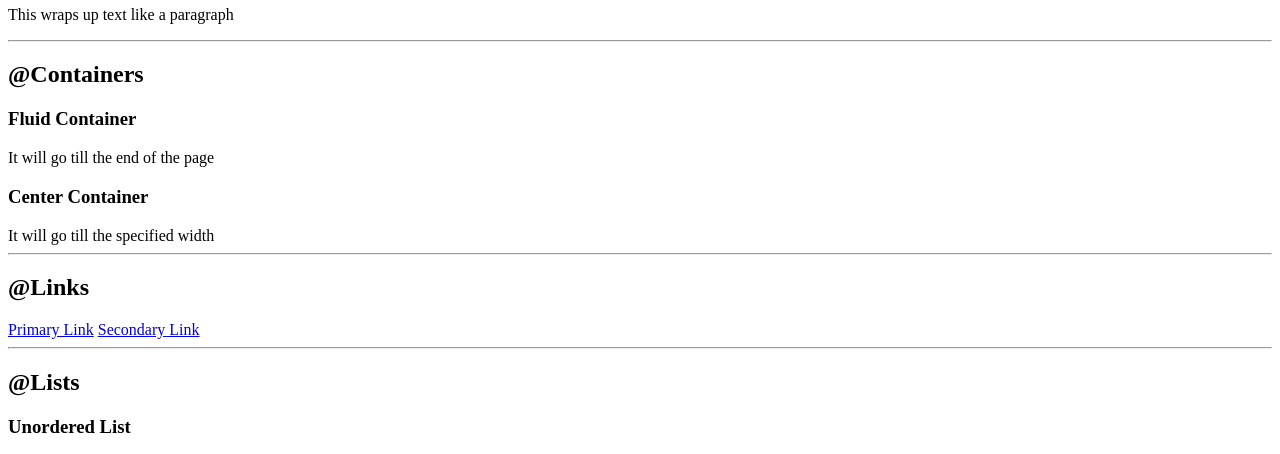
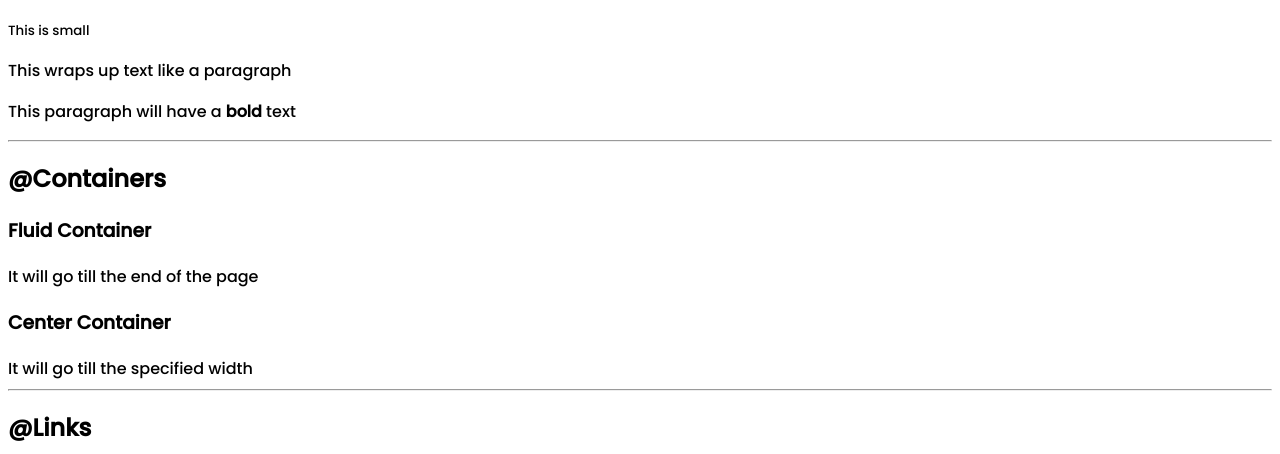
Before and after one commit to priyanshk20/ui-library, a plain HTML site: page index.html in a window 1280 px wide. Shown: the part 318-772 px from the top of the page. Drawn offline with Linux system fonts and the light colour scheme.

Commit message:
styles and typography

```diff
--- a/index.html
+++ b/index.html
@@ -5,6 +5,7 @@
     <meta http-equiv="X-UA-Compatible" content="IE=edge">
     <meta name="viewport" content="width=device-width, initial-scale=1.0">
     <title>UI Library</title>
+    <link rel="stylesheet" href="styles.css">
 </head>
 <body>
     <h1>Priyansh's Component Library</h1>
@@ -17,6 +18,7 @@
     <h2>This is the second biggest heading</h2>
     <small>This is small</small>
     <p>This wraps up text like a paragraph</p>
+    <p>This paragraph will have a <strong>bold</strong> text</p>
 
     <hr>
 
--- /dev/null
+++ b/styles.css
@@ -0,0 +1,5 @@
+@import url('https://fonts.googleapis.com/css2?family=Poppins:ital,wght@0,200;0,500;1,400&display=swap');
+
+body{
+    font-family: 'Poppins', sans-serif;
+}
```
